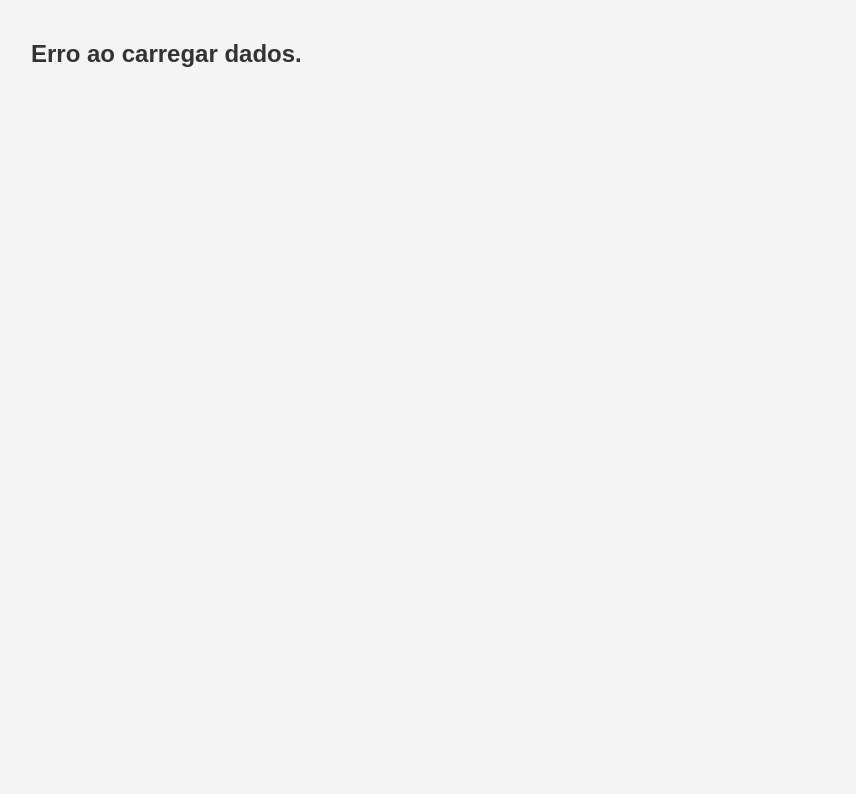
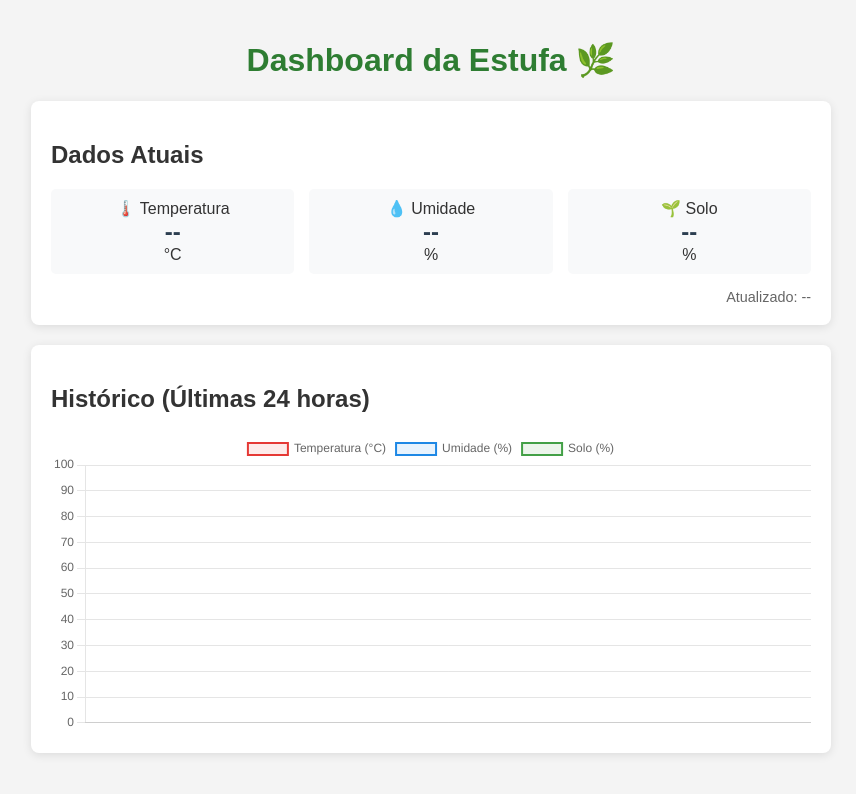
Before and after one commit to TKif/GreenHouse, a website: page public/dashboard.html in a window 1280 px wide. Shown: the whole page, without its empty margins (209-1065 px from the left). Drawn offline with nearby package versions, Linux system fonts and the light colour scheme; no server answers.

Commit message:
Update dashboard.html

```diff
--- a/public/dashboard.html
+++ b/public/dashboard.html
@@ -14,100 +14,114 @@
       max-width: 800px;
       margin: auto;
     }
-
     h1 {
       text-align: center;
+      color: #2e7d32;
     }
-
     .card {
       background: white;
-      padding: 15px;
-      margin-bottom: 15px;
+      padding: 20px;
+      margin-bottom: 20px;
       border-radius: 8px;
-      box-shadow: 0 0 8px rgba(0,0,0,0.1);
+      box-shadow: 0 2px 10px rgba(0,0,0,0.1);
     }
-
-    .data {
-      display: flex;
-      justify-content: space-between;
-      flex-wrap: wrap;
+    .data-grid {
+      display: grid;
+      grid-template-columns: repeat(auto-fit, minmax(150px, 1fr));
+      gap: 15px;
+      margin: 15px 0;
     }
-
-    .data div {
-      flex: 1 0 30%;
-      margin: 5px 0;
+    .data-item {
+      background: #f8f9fa;
+      padding: 10px;
+      border-radius: 5px;
+      text-align: center;
     }
-
-    canvas {
+    .data-value {
+      font-size: 24px;
+      font-weight: bold;
+      color: #2c3e50;
+    }
+    #chart-container {
+      position: relative;
+      height: 300px;
       margin-top: 20px;
+    }
+    .timestamp {
+      color: #666;
+      font-size: 0.9em;
+      text-align: right;
     }
   </style>
 </head>
 <body>
   <h1>Dashboard da Estufa 🌿</h1>
+
   <div class="card">
-    <h2>Última leitura</h2>
-    <div class="data" id="latestData">
-      <div>Temperatura: <strong id="temp">--</strong> °C</div>
-      <div>Umidade: <strong id="hum">--</strong> %</div>
-      <div>Solo: <strong id="soil">--</strong> %</div>
+    <h2>Dados Atuais</h2>
+    <div class="data-grid">
+      <div class="data-item">
+        <div>🌡️ Temperatura</div>
+        <div class="data-value" id="temp">--</div>
+        <div>°C</div>
       </div>
-    <div>Timestamp: <span id="time">--</span></div>
+      <div class="data-item">
+        <div>💧 Umidade</div>
+        <div class="data-value" id="hum">--</div>
+        <div>%</div>
+      </div>
+      <div class="data-item">
+        <div>🌱 Solo</div>
+        <div class="data-value" id="soil">--</div>
+        <div>%</div>
+      </div>
+    </div>
+    <div class="timestamp">Atualizado: <span id="time">--</span></div>
   </div>
 
   <div class="card">
-    <h2>Histórico</h2>
-    <canvas id="dataChart" width="400" height="200"></canvas>
+    <h2>Histórico (Últimas 24 horas)</h2>
+    <div id="chart-container">
+      <canvas id="dataChart"></canvas>
+    </div>
   </div>
 
   <script>
-    async function fetchData() {
-      try {
-        const response = await fetch('/api/data');
-        const data = await response.json();
+    // Variável global para o gráfico
+    let sensorChart = null;
+    const MAX_DATA_POINTS = 50; // Limite de pontos no gráfico
 
-        if (!Array.isArray(data) || data.length === 0) {
-          document.getElementById('latestData').innerHTML = 'Nenhum dado encontrado.';
-          return;
-        }
-
-        const latest = data[data.length - 1];
-
-        // Atualiza dados atuais
-        document.getElementById('temp').textContent = latest.temperature;
-        document.getElementById('hum').textContent = latest.humidity;
-        document.getElementById('soil').textContent = latest.soil;
-        document.getElementById('time').textContent = new Date(latest.timestamp).toLocaleString();
-
-        // Prepara os dados para o gráfico
-        const labels = data.map(d => new Date(d.timestamp).toLocaleTimeString());
-        const tempData = data.map(d => d.temperature);
-        const humData = data.map(d => d.humidity);
-        const soilData = data.map(d => d.soil);
-
+    // Configuração inicial do gráfico
+    function initChart() {
       const ctx = document.getElementById('dataChart').getContext('2d');
-        new Chart(ctx, {
+      sensorChart = new Chart(ctx, {
         type: 'line',
         data: {
-            labels,
+          labels: [],
           datasets: [
             {
               label: 'Temperatura (°C)',
-                data: tempData,
-                borderColor: 'red',
-                fill: false
+              data: [],
+              borderColor: '#e53935',
+              backgroundColor: 'rgba(229, 57, 53, 0.1)',
+              borderWidth: 2,
+              tension: 0.1
             },
             {
               label: 'Umidade (%)',
-                data: humData,
-                borderColor: 'blue',
-                fill: false
+              data: [],
+              borderColor: '#1e88e5',
+              backgroundColor: 'rgba(30, 136, 229, 0.1)',
+              borderWidth: 2,
+              tension: 0.1
             },
             {
               label: 'Solo (%)',
-                data: soilData,
-                borderColor: 'green',
-                fill: false
+              data: [],
+              borderColor: '#43a047',
+              backgroundColor: 'rgba(67, 160, 71, 0.1)',
+              borderWidth: 2,
+              tension: 0.1
             }
           ]
         },
@@ -116,18 +130,88 @@
           maintainAspectRatio: false,
           scales: {
             y: {
-                beginAtZero: true
+              beginAtZero: false,
+              suggestedMin: 0,
+              suggestedMax: 100
             }
+          },
+          plugins: {
+            legend: {
+              position: 'top'
+            },
+            tooltip: {
+              mode: 'index',
+              intersect: false
+            }
+          },
+          interaction: {
+            mode: 'nearest',
+            axis: 'x',
+            intersect: false
           }
         }
       });
+    }
+
+    // Atualiza os dados do gráfico
+    function updateChart(data) {
+      if (!sensorChart || !Array.isArray(data)) return;
+
+      // Limita o número de pontos no gráfico
+      if (data.length > MAX_DATA_POINTS) {
+        data = data.slice(-MAX_DATA_POINTS);
+      }
+
+      const labels = data.map(d => new Date(d.timestamp).toLocaleTimeString());
+
+      sensorChart.data.labels = labels;
+      sensorChart.data.datasets[0].data = data.map(d => d.temperature);
+      sensorChart.data.datasets[1].data = data.map(d => d.humidity);
+      sensorChart.data.datasets[2].data = data.map(d => d.soil);
+
+      // Ajusta os limites do eixo Y dinamicamente
+      const allValues = data.flatMap(d => [d.temperature, d.humidity, d.soil]);
+      const min = Math.max(0, Math.min(...allValues) - 5);
+      const max = Math.min(100, Math.max(...allValues) + 5);
+
+      sensorChart.options.scales.y.min = min;
+      sensorChart.options.scales.y.max = max;
+
+      sensorChart.update();
+    }
+
+    // Busca dados da API
+    async function fetchData() {
+      try {
+        const response = await fetch('/api/data');
+        const data = await response.json();
+
+        if (!Array.isArray(data) || data.length === 0) {
+          console.warn('Nenhum dado encontrado');
+          return;
+        }
+
+        const latest = data[data.length - 1];
+
+        // Atualiza os valores atuais
+        document.getElementById('temp').textContent = latest.temperature?.toFixed(1) || '--';
+        document.getElementById('hum').textContent = latest.humidity?.toFixed(1) || '--';
+        document.getElementById('soil').textContent = latest.soil?.toFixed(1) || '--';
+        document.getElementById('time').textContent = new Date(latest.timestamp).toLocaleString();
+
+        // Atualiza o gráfico
+        updateChart(data);
       } catch (error) {
-        console.error(error);
-        document.body.innerHTML = '<h2>Erro ao carregar dados.</h2>';
+        console.error('Erro ao buscar dados:', error);
       }
     }
 
+    // Inicialização
+    document.addEventListener('DOMContentLoaded', () => {
+      initChart();
       fetchData();
+      setInterval(fetchData, 30000); // Atualiza a cada 30 segundos
+    });
   </script>
 </body>
 </html>
```
Lines whose indentation alone changed are shown as unchanged.
